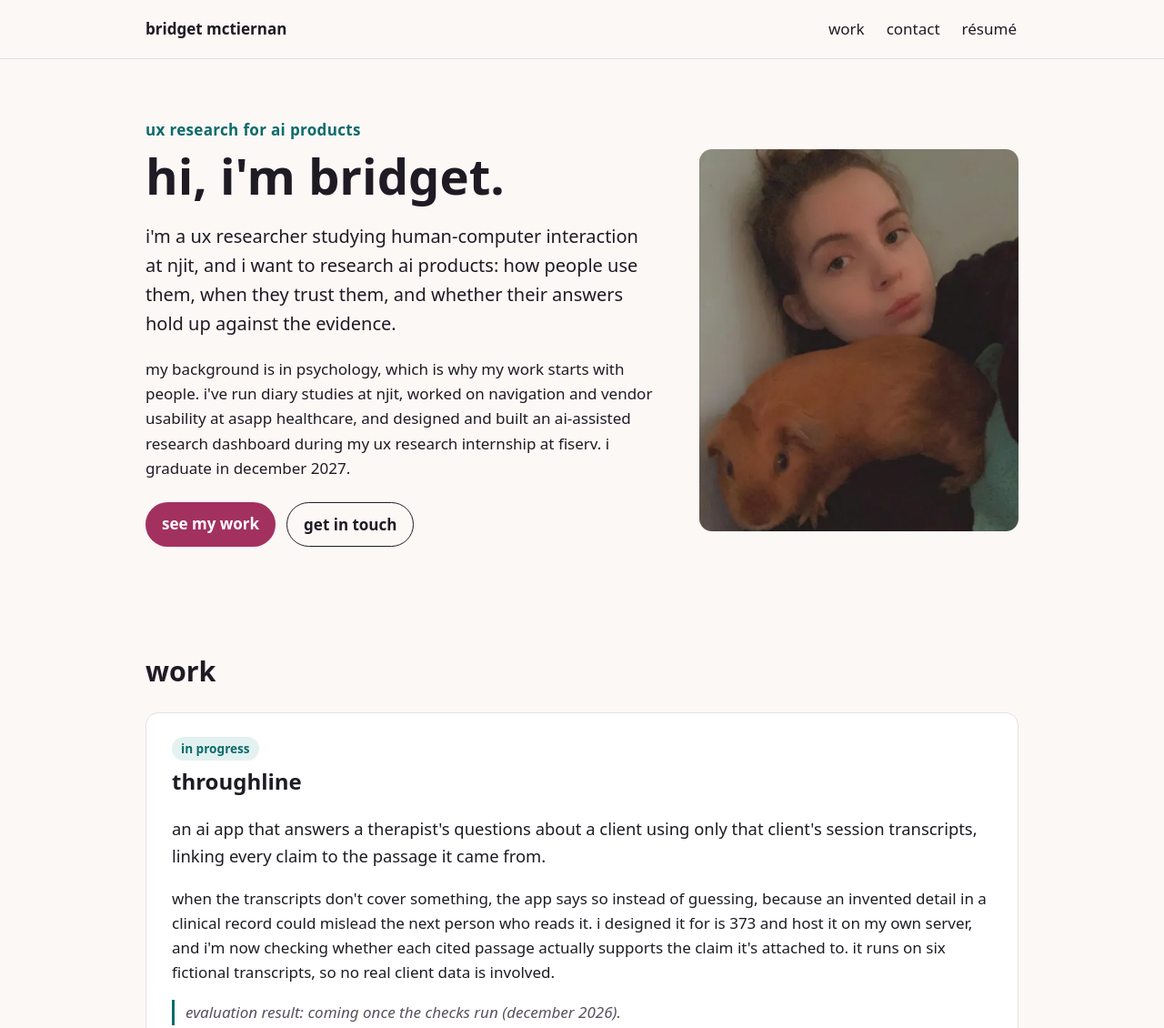
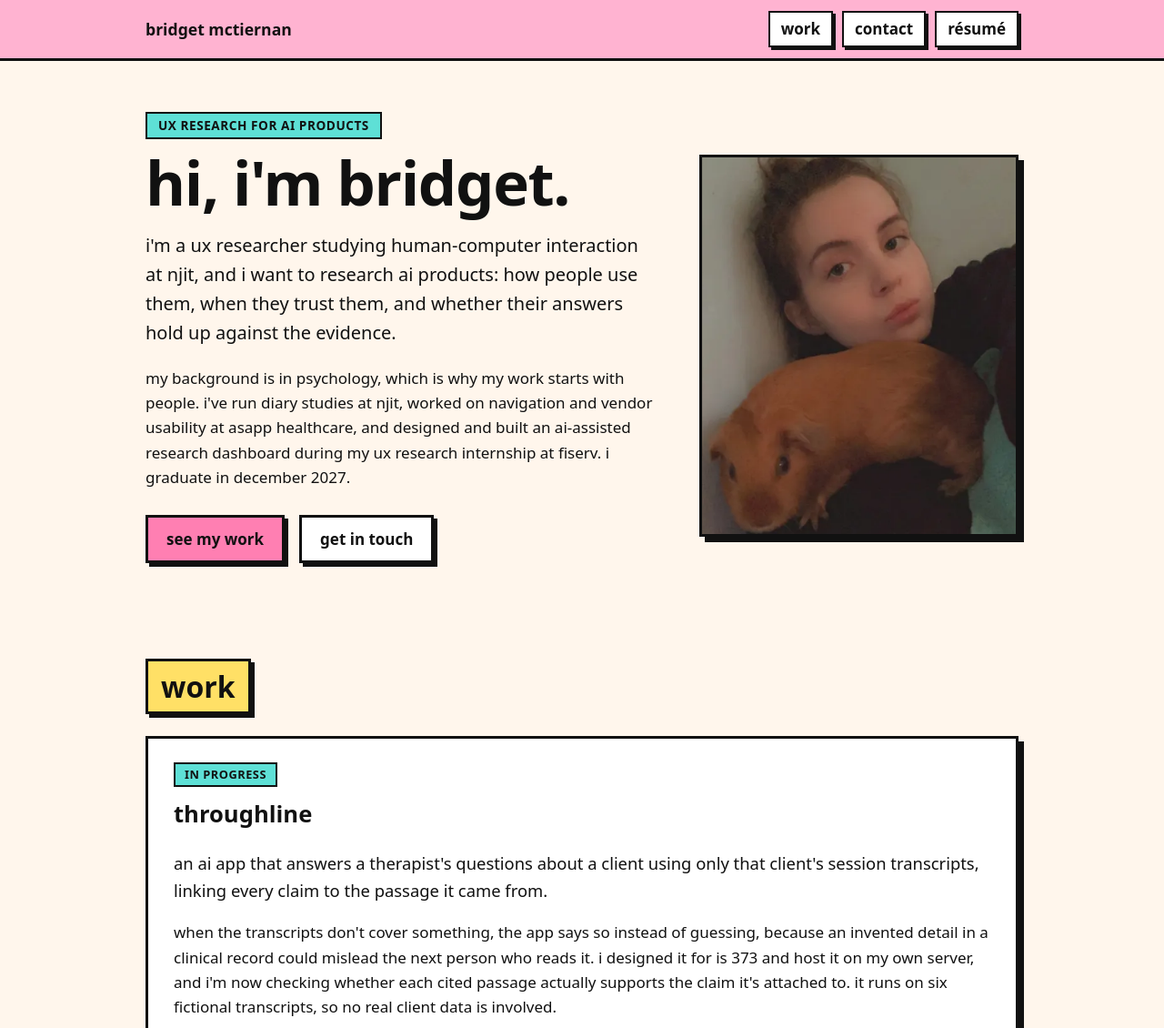
Before and after one commit to mcbridgeee/is373-portfolio, a plain HTML site: page index.html in a window 1280 px wide. Shown: the top 1130 px of the page at 91% size. Drawn offline with Linux system fonts and the light colour scheme.

Commit message:
Restyle the page in a neo-brutalist look (#1)

```diff
--- a/styles.css
+++ b/styles.css
@@ -1,31 +1,17 @@
+/* Neo-brutalist style: flat bright colors, thick black borders, hard offset shadows. */
 :root {
-  --bg: #fbf8f6;
+  --bg: #fff6ec;
   --surface: #ffffff;
-  --ink: #1f1b24;
-  --muted: #57505f;
-  --line: #e6dfe3;
-  --accent: #a3315f;
-  --accent-ink: #ffffff;
-  --teal: #0d6b6b;
-  --teal-soft: #e3f2f1;
-  --focus: #0d6b6b;
-  --radius: 14px;
-  color-scheme: light dark;
-}
-
-@media (prefers-color-scheme: dark) {
-  :root {
-    --bg: #17141b;
-    --surface: #211d26;
-    --ink: #f3eef3;
-    --muted: #bdb4c0;
-    --line: #352f3b;
-    --accent: #f08ab4;
-    --accent-ink: #1f1b24;
-    --teal: #7fd6d2;
-    --teal-soft: #163332;
-    --focus: #7fd6d2;
-  }
+  --ink: #111111;
+  --muted: #3d3a40;
+  --pink: #ffb3d1;
+  --pink-strong: #ff7fb2;
+  --teal: #5ee0d6;
+  --yellow: #ffe066;
+  --border: 3px solid var(--ink);
+  --shadow: 6px 6px 0 var(--ink);
+  --shadow-sm: 4px 4px 0 var(--ink);
+  color-scheme: light;
 }
 
 *,
@@ -41,6 +27,12 @@ html {
 @media (prefers-reduced-motion: reduce) {
   html {
     scroll-behavior: auto;
+  }
+
+  *,
+  *::before,
+  *::after {
+    transition: none !important;
   }
 }
 
@@ -60,18 +52,20 @@ img {
 }
 
 a {
-  color: var(--accent);
+  color: var(--ink);
+  font-weight: 700;
+  text-decoration-thickness: 2px;
   text-underline-offset: 3px;
 }
 
 a:hover {
-  text-decoration-thickness: 2px;
+  background: var(--yellow);
 }
 
 :focus-visible {
-  outline: 3px solid var(--focus);
+  outline: 3px solid var(--ink);
   outline-offset: 3px;
-  border-radius: 4px;
+  box-shadow: 0 0 0 6px var(--teal);
 }
 
 .wrap {
@@ -83,10 +77,9 @@ a:hover {
   position: absolute;
   left: 16px;
   top: -60px;
-  background: var(--ink);
-  color: var(--bg);
+  background: var(--yellow);
+  border: var(--border);
   padding: 8px 14px;
-  border-radius: 8px;
   z-index: 10;
 }
 
@@ -105,8 +98,8 @@ a:hover {
 
 /* header */
 .site-header {
-  border-bottom: 1px solid var(--line);
-  background: var(--bg);
+  background: var(--pink);
+  border-bottom: var(--border);
   position: sticky;
   top: 0;
   z-index: 5;
@@ -121,27 +114,30 @@ a:hover {
 }
 
 .name {
-  font-weight: 700;
-  color: var(--ink);
+  font-weight: 900;
   text-decoration: none;
+  font-size: 1.1rem;
 }
 
 nav ul {
   display: flex;
-  gap: 20px;
+  gap: 10px;
   list-style: none;
   margin: 0;
   padding: 0;
 }
 
 nav a {
-  color: var(--ink);
+  display: inline-block;
   text-decoration: none;
-  padding: 6px 2px;
+  background: var(--surface);
+  border: 2px solid var(--ink);
+  padding: 4px 12px;
+  box-shadow: 3px 3px 0 var(--ink);
 }
 
 nav a:hover {
-  color: var(--accent);
+  background: var(--yellow);
 }
 
 /* intro */
@@ -150,98 +146,127 @@ nav a:hover {
   grid-template-columns: 1.6fr 1fr;
   gap: 48px;
   align-items: center;
-  padding-block: 64px 48px;
+  padding-block: 56px 40px;
 }
 
 .eyebrow {
-  margin: 0 0 8px;
-  color: var(--teal);
-  font-weight: 600;
-  letter-spacing: 0.02em;
+  display: inline-block;
+  margin: 0 0 14px;
+  background: var(--teal);
+  border: 2px solid var(--ink);
+  padding: 2px 12px;
+  font-weight: 800;
+  text-transform: uppercase;
+  letter-spacing: 0.04em;
+  font-size: 0.85rem;
 }
 
 h1 {
-  font-size: clamp(2.2rem, 6vw, 3.4rem);
-  line-height: 1.1;
-  margin: 0 0 16px;
+  font-size: clamp(2.6rem, 7vw, 4.2rem);
+  font-weight: 900;
+  line-height: 1;
+  letter-spacing: -0.02em;
+  margin: 0 0 20px;
 }
 
 .lead {
   font-size: 1.25rem;
+  font-weight: 500;
 }
 
 .portrait {
-  border-radius: var(--radius);
+  border: var(--border);
+  box-shadow: var(--shadow);
   aspect-ratio: 504 / 724;
   object-fit: cover;
   max-height: 420px;
   justify-self: end;
+  background: var(--pink);
 }
 
 .actions {
   display: flex;
   flex-wrap: wrap;
-  gap: 12px;
-  margin-top: 24px;
+  gap: 16px;
+  margin-top: 28px;
 }
 
 .button {
   display: inline-block;
-  background: var(--accent);
-  color: var(--accent-ink);
-  padding: 10px 18px;
-  border-radius: 999px;
+  background: var(--pink-strong);
+  border: var(--border);
+  box-shadow: var(--shadow-sm);
+  padding: 10px 20px;
   text-decoration: none;
-  font-weight: 600;
+  font-weight: 800;
+  transition: transform 0.12s ease, box-shadow 0.12s ease;
+}
+
+.button:hover {
+  background: var(--pink-strong);
+  transform: translate(2px, 2px);
+  box-shadow: 2px 2px 0 var(--ink);
 }
 
 .button.secondary {
-  background: transparent;
-  color: var(--ink);
-  border: 1.5px solid var(--ink);
+  background: var(--surface);
+}
+
+.button.secondary:hover {
+  background: var(--yellow);
 }
 
 /* work */
 section {
-  scroll-margin-top: 80px;
+  scroll-margin-top: 84px;
 }
 
 h2 {
-  font-size: 1.9rem;
-  margin: 48px 0 20px;
+  display: inline-block;
+  font-size: 2rem;
+  font-weight: 900;
+  margin: 48px 0 24px;
+  background: var(--yellow);
+  border: var(--border);
+  box-shadow: var(--shadow-sm);
+  padding: 2px 14px;
 }
 
 .feature {
   background: var(--surface);
-  border: 1px solid var(--line);
-  border-radius: var(--radius);
+  border: var(--border);
+  box-shadow: var(--shadow);
   padding: 24px 28px;
-  margin-bottom: 20px;
+  margin-bottom: 28px;
 }
 
 .feature h3 {
-  font-size: 1.5rem;
-  margin: 4px 0 8px;
+  font-size: 1.6rem;
+  font-weight: 900;
+  margin: 10px 0 8px;
 }
 
 .summary {
   font-size: 1.15rem;
+  font-weight: 500;
 }
 
 .status {
   display: inline-block;
   margin: 0;
-  background: var(--teal-soft);
-  color: var(--teal);
-  font-size: 0.85rem;
-  font-weight: 700;
-  padding: 2px 10px;
-  border-radius: 999px;
+  background: var(--teal);
+  border: 2px solid var(--ink);
+  font-size: 0.8rem;
+  font-weight: 800;
+  text-transform: uppercase;
+  letter-spacing: 0.04em;
+  padding: 1px 10px;
 }
 
 .placeholder {
-  border-left: 3px solid var(--teal);
-  padding-left: 12px;
+  background: var(--bg);
+  border: 2px dashed var(--ink);
+  padding: 8px 12px;
   color: var(--muted);
   font-style: italic;
 }
@@ -256,13 +281,14 @@ h2 {
 }
 
 .subhead {
-  font-size: 1.3rem;
-  margin: 40px 0 4px;
+  font-size: 1.35rem;
+  font-weight: 900;
+  margin: 44px 0 4px;
 }
 
 .note {
   color: var(--muted);
-  margin: 0 0 16px;
+  margin: 0 0 18px;
 }
 
 .cards {
@@ -271,27 +297,40 @@ h2 {
   margin: 0;
   display: grid;
   grid-template-columns: repeat(2, 1fr);
-  gap: 20px;
+  gap: 28px;
 }
 
 .card {
   background: var(--surface);
-  border: 1px solid var(--line);
-  border-radius: var(--radius);
+  border: var(--border);
+  box-shadow: var(--shadow);
   padding: 16px 16px 20px;
   display: flex;
   flex-direction: column;
 }
 
+.card:nth-child(4n + 1) {
+  background: #fff0f6;
+}
+
+.card:nth-child(4n + 2) {
+  background: #eafbf9;
+}
+
+.card:nth-child(4n + 3) {
+  background: #fff9dc;
+}
+
 .card img {
-  border-radius: 8px;
+  border: 2px solid var(--ink);
   aspect-ratio: 16 / 9;
   object-fit: cover;
   width: 100%;
 }
 
 .card h4 {
-  font-size: 1.15rem;
+  font-size: 1.2rem;
+  font-weight: 900;
   margin: 14px 0 4px;
 }
 
@@ -305,8 +344,21 @@ h2 {
   padding-bottom: 32px;
 }
 
+.contact-links a {
+  display: inline-block;
+  background: var(--surface);
+  border: 2px solid var(--ink);
+  box-shadow: 3px 3px 0 var(--ink);
+  padding: 4px 12px;
+  text-decoration: none;
+}
+
+.contact-links a:hover {
+  background: var(--yellow);
+}
+
 .site-footer {
-  border-top: 1px solid var(--line);
+  border-top: var(--border);
   color: var(--muted);
   font-size: 0.95rem;
   padding-block: 24px 40px;
@@ -315,7 +367,7 @@ h2 {
 @media (max-width: 720px) {
   .intro {
     grid-template-columns: 1fr;
-    gap: 24px;
+    gap: 28px;
     padding-top: 32px;
   }
 
@@ -335,7 +387,12 @@ h2 {
   }
 
   nav ul {
-    gap: 14px;
+    gap: 6px;
+  }
+
+  nav a {
+    padding: 3px 8px;
+    font-size: 0.9rem;
   }
 
   .name {
```
